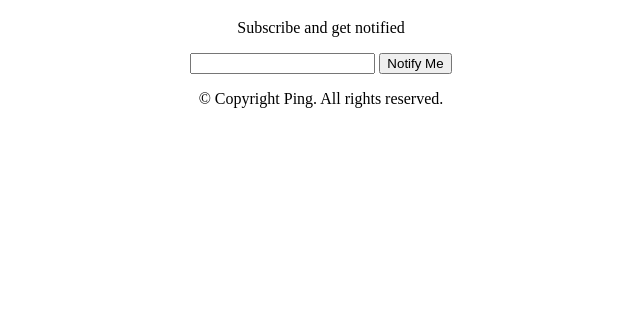
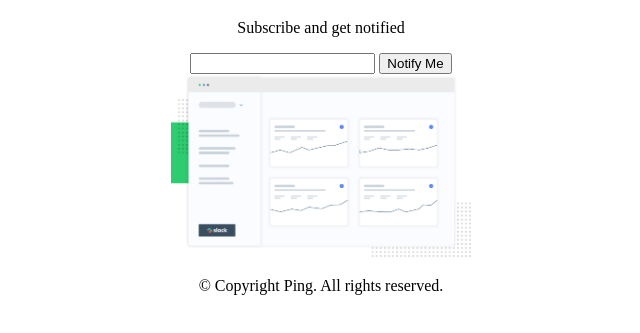
Before and after one commit to Nat-crit20/Single-Column-Coming-Soon-Page, a plain HTML site: page index.html in a window 1280 px wide. Shown: the part 99-432 px from the top of the page, without its empty margins (319-959 px from the left). Drawn offline with Linux system fonts and the light colour scheme.

Commit message:
finished html

```diff
--- a/app.css
+++ b/app.css
@@ -8,3 +8,8 @@ main {
   flex-direction: column;
   justify-content: center;
 }
+
+.dashboard-img {
+  width: 50%;
+  max-width: 300px;
+}
--- a/index.html
+++ b/index.html
@@ -29,9 +29,13 @@
         <input type="email" />
         <button type="submit">Notify Me</button>
       </form>
-      <!-- <div>
-        <img src="./images/illustration-dashboard.png" alt="" />
-      </div> -->
+      <div>
+        <img
+          class="dashboard-img"
+          src="./images/illustration-dashboard.png"
+          alt=""
+        />
+      </div>
       <p>&copy; Copyright Ping. All rights reserved.</p>
     </main>
   </body>
```
